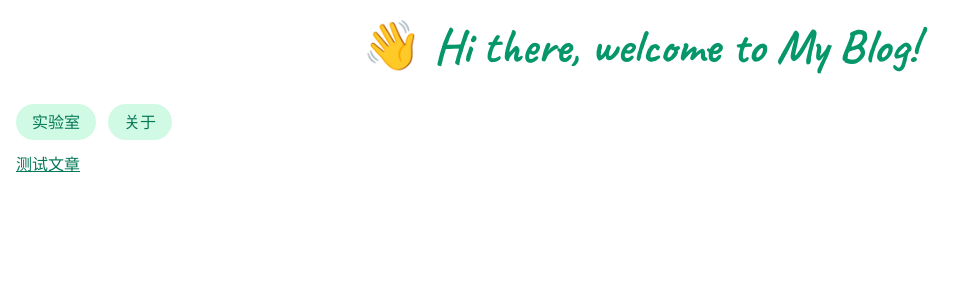
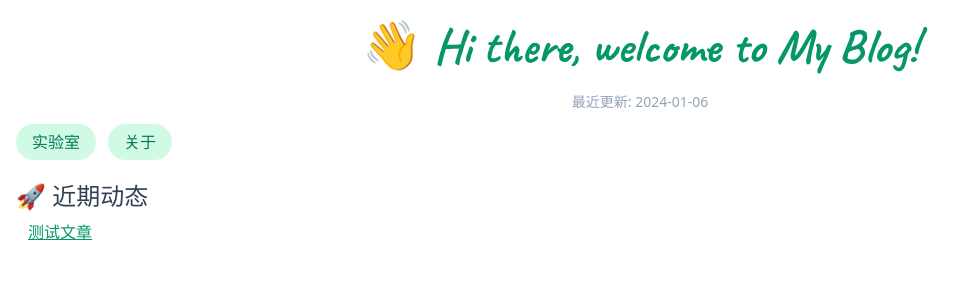
Before and after one commit to ec50n9/blog, a Nuxt app: page / in a window 1280 px wide. Shown: the top 300 px of the page, without its empty margins (0-975 px from the left). Built offline with nearby package versions, Linux system fonts and the light colour scheme.

Commit message:
微调样式

```diff
--- a/components/article/List.vue
+++ b/components/article/List.vue
@@ -6,7 +6,7 @@ defineProps<{
 
 <template>
   <ul>
-    <li v-for="item in articleList" :key="item.id" class="c-emerald-7 underline">
+    <li v-for="item in articleList" :key="item.id" class="c-emerald-6 underline">
       <NuxtLink :to="`/articles/${item.id}`">{{ item.title }}</NuxtLink>
     </li>
   </ul>
--- a/pages/index.vue
+++ b/pages/index.vue
@@ -21,8 +21,21 @@ const articleList = useState<Article[]>("articleList", () => [
 
 <template>
   <div>
-    <p class="py-4 px-8 text-center leading-tight text-5xl font-bold font-stylish c-emerald-6"> 👋 Hi there, welcome to My Blog! </p>
+    <p
+      class="py-4 px-8 text-center leading-tight text-5xl font-bold font-stylish c-emerald-6"
+    >
+      👋 Hi there, welcome to My Blog!
+    </p>
+
+    <ul class="flex justify-center gap-3 px-4 text-sm c-slate-4">
+      <li>最近更新: <span>2024-01-06</span></li>
+    </ul>
+
     <AppNav class="mt-3 px-4" :nav-list="navList" />
-    <ArticleList class="mt-3 px-4" :article-list="articleList" />
+
+    <div class="mt-5 px-4">
+      <h2 class="text-2xl">🚀 近期动态</h2>
+      <ArticleList class="mt-2 ml-3" :article-list="articleList" />
+    </div>
   </div>
 </template>
--- a/pages/lab/index.vue
+++ b/pages/lab/index.vue
@@ -8,7 +8,7 @@ useHead({
   <div>
     <AppHeader title="神奇小蜗实验室" />
     <ul class="p-4">
-      <li class="c-emerald-7 underline">
+      <li class="c-emerald-6 underline">
         <NuxtLink to="/lab/magic-text-bg">神奇文字背景</NuxtLink>
       </li>
     </ul>
```
